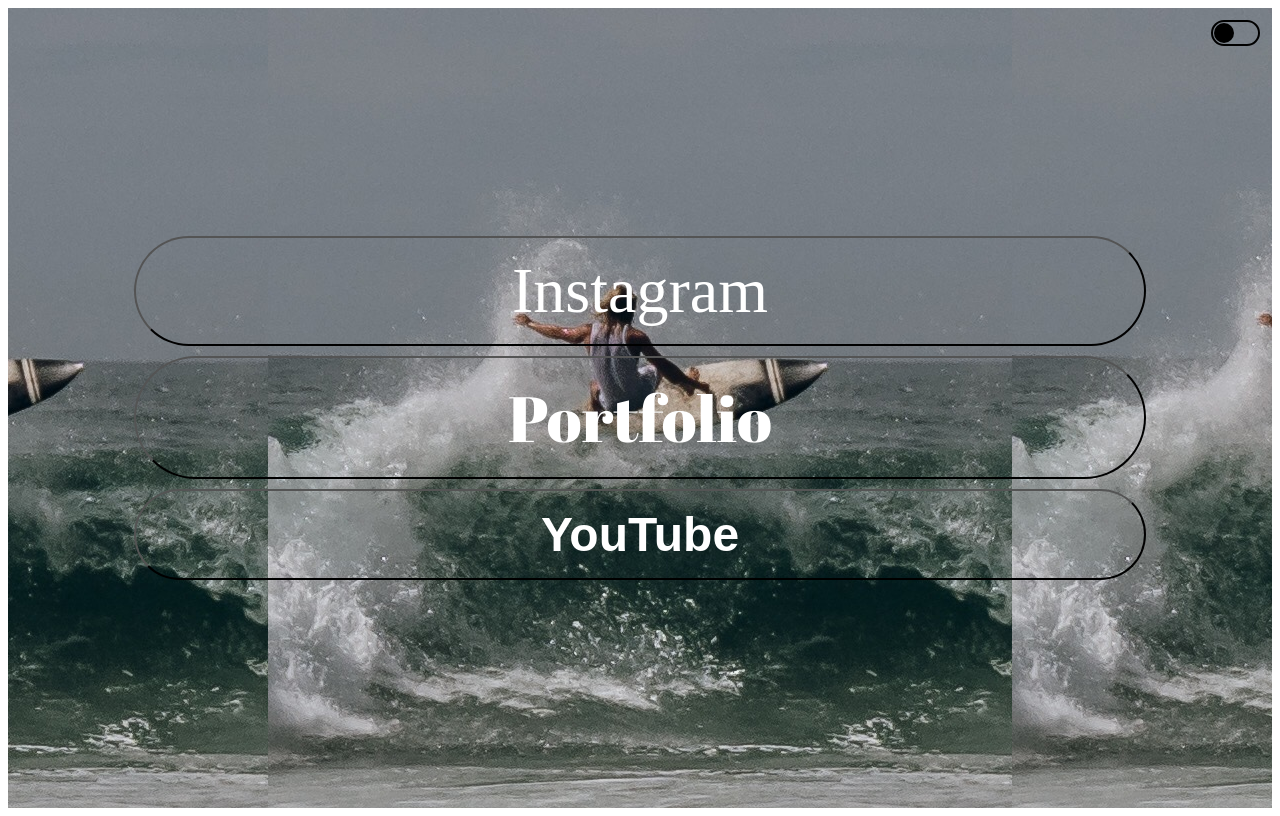
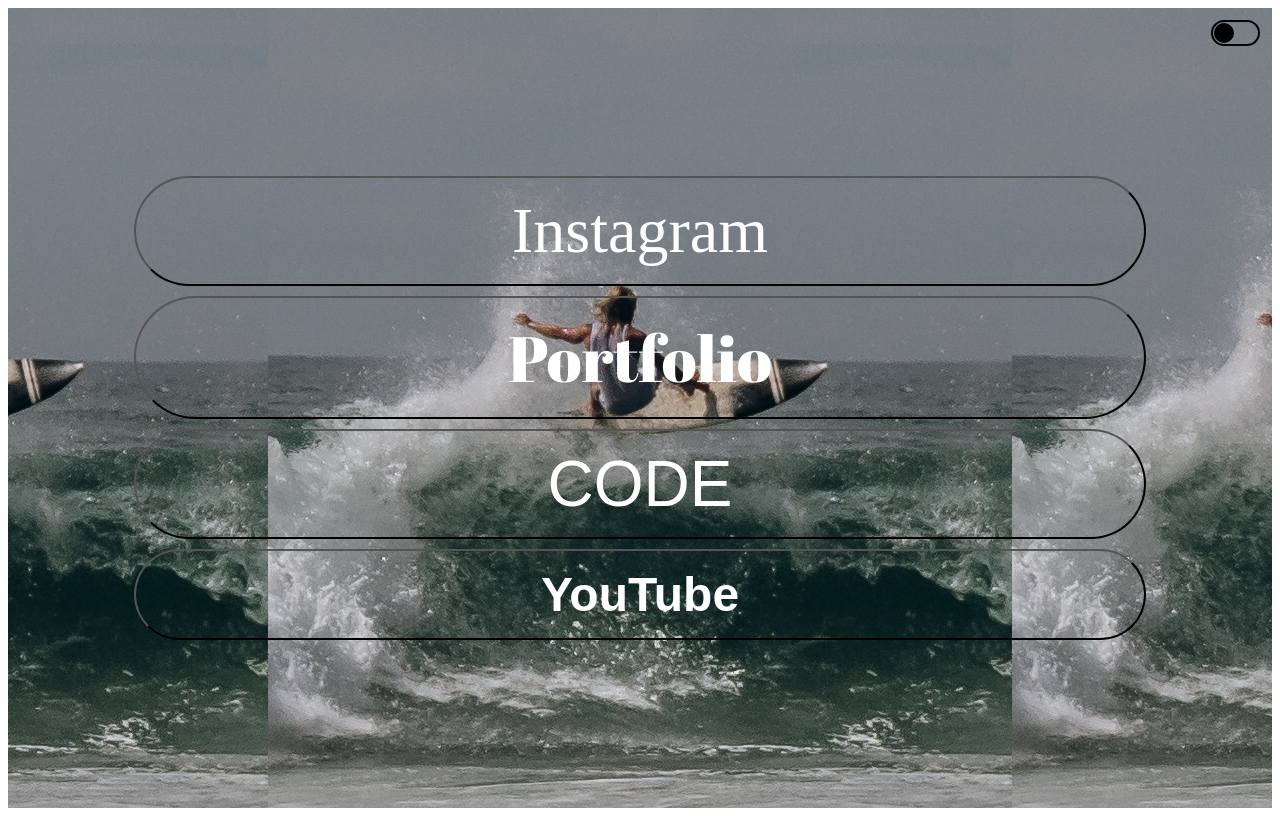
Before and after one commit to skipsterling/my-linktree, a plain HTML site: page index.html in a window 1280 px wide. Drawn offline with Linux system fonts and the light colour scheme; a web font is replaced by a local one.

Commit message:
new button html

```diff
--- a/index.html
+++ b/index.html
@@ -21,6 +21,11 @@
         <button class='b2' type="button" onclick="location.href='https://visualsbythomas.com/'">
             Portfolio
         </button>
+
+  <button class='b4' type="button" onclick="location.href='https://skipsterling-thomas-sterling-james-portfolio-skipsterling.vercel.app/'">
+            CODE
+        </button>
+
         <button class="b3" type="button"
             onclick="location.href='https://www.youtube.com/channel/UCyZK6XN6RhhTbpw7kbkJ00Q'">
             YouTube
```
